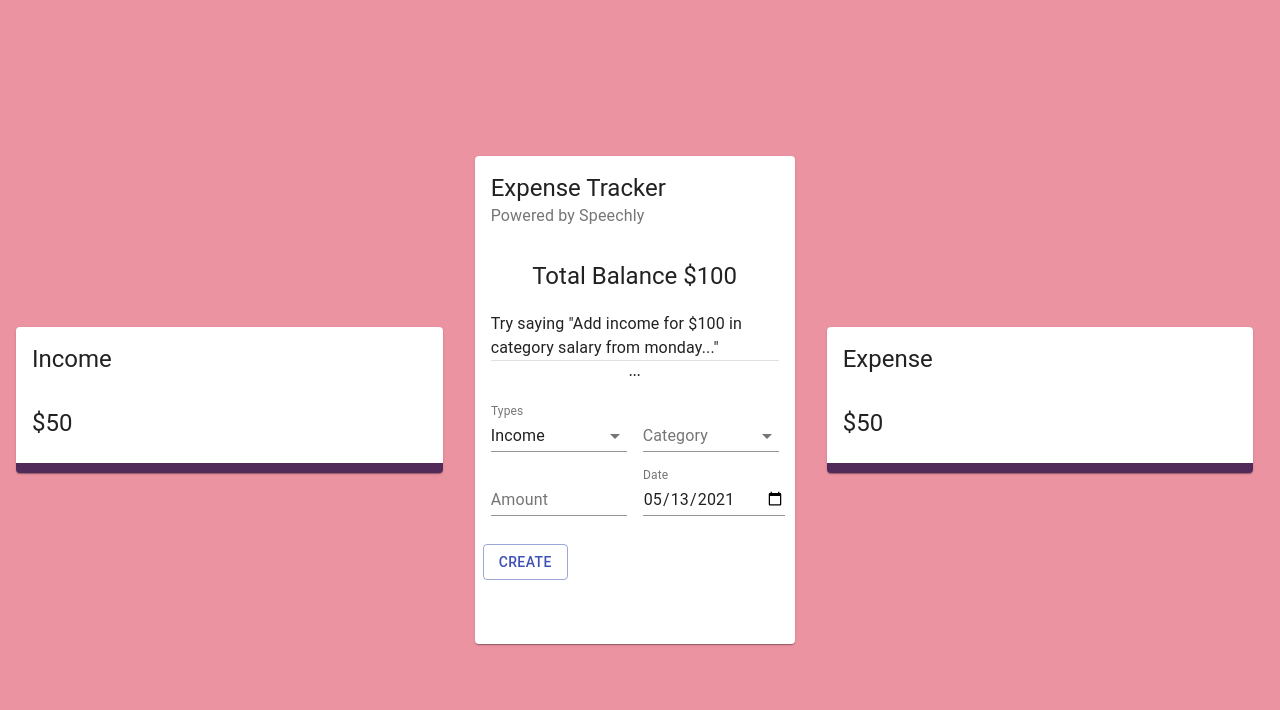
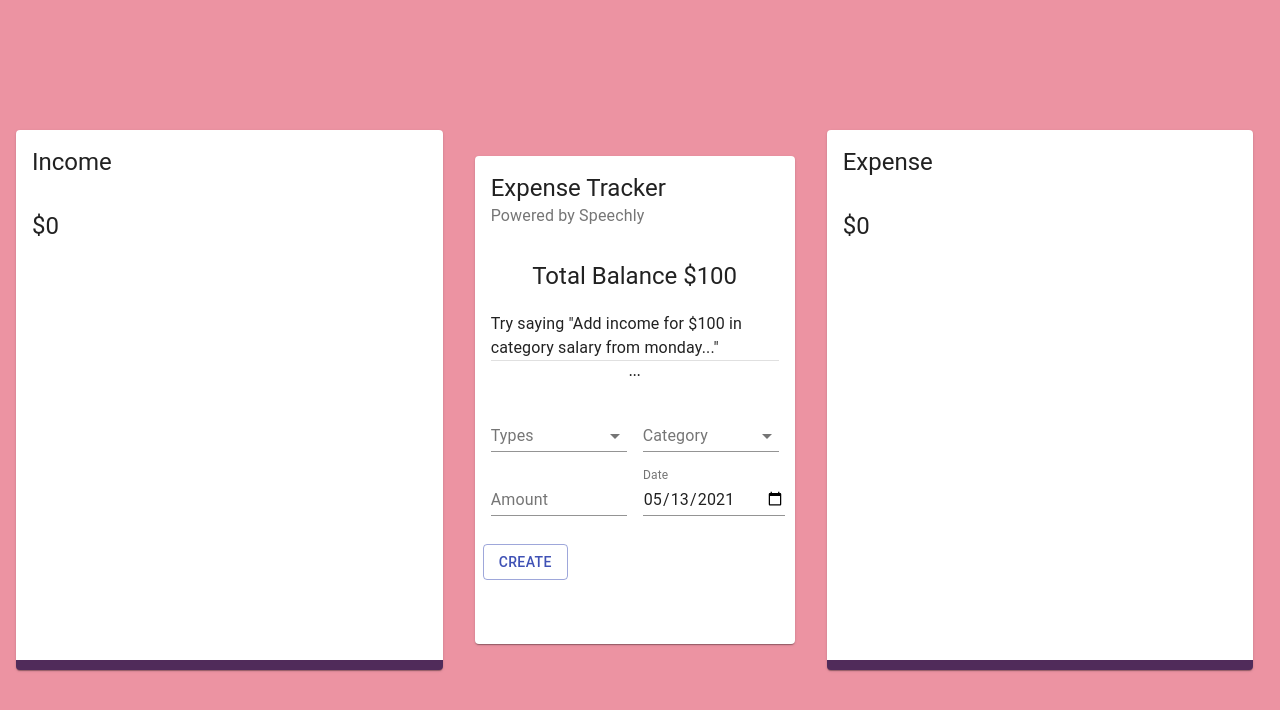
Before and after one commit to benimahat1291/ExpenseTracker, a React (Create React App) app: page / in a window 1280 px wide. Shown: the top 710 px of the page. Built offline with nearby package versions, Linux system fonts and the light colour scheme.

Commit message:
chart.js

```diff
--- a/src/components/details/Details.jsx
+++ b/src/components/details/Details.jsx
@@ -2,18 +2,21 @@ import React from 'react';
 import {Card, CardHeader, CardContent, Typography} from "@material-ui/core";
 import {Doughnut} from "react-chartjs-2";
 import useStyles from "./styles"
+import useTransactions from "../../useTransactions"
 
 const Details = ({title}) => {
     const classes = useStyles();
+    const {total, chartData} = useTransactions(title);
+
     return (
-       <Card className={classes.income}>
+       <Card className={title === "Income" ? classes.income : classes.expense}>
            <CardHeader title={title}/>
            <CardContent>
-               <Typography variant="h5">$50</Typography>
-               {/* <Doughnut /> */}
+               <Typography variant="h5">${total}</Typography>
+               <Doughnut data={chartData}/>
            </CardContent>
        </Card>
-    )
+    );
 }
 
 export default Details
--- a/src/components/main/form/Form.jsx
+++ b/src/components/main/form/Form.jsx
@@ -9,7 +9,7 @@ import {incomeCategories, expenseCategories} from "../../../constants/categories
 const initialState = {
     amount: "",
     category: "",
-    type: "Income",
+    TypeOf: "Income",
     date: formatDate(new Date()),
 }
 
@@ -18,14 +18,14 @@ const Form = () => {
     const [formData, setFormData] = useState(initialState)
     const {addTransaction} = useContext(ExpenseTrackerContext)
 
-
     const createTransaction = () => {
         const transaction = {...formData, amount: Number(formData.amount), id: uuidv4()};
         addTransaction(transaction);
         setFormData(initialState);
+        console.log('Transaction>>', transaction)
     }
 
-    const selectedCategories = formData.type === "Income" ? incomeCategories : expenseCategories;
+    const selectedCategories = formData.typeOf === "Income" ? incomeCategories : expenseCategories;
 
     return (
         <Grid container spacing={2}>
@@ -37,9 +37,9 @@ const Form = () => {
             <Grid item xs={6}>
                 <FormControl fullWidth>
                     <InputLabel>Types</InputLabel>
-                    <Select value={formData.type} onChange={(e)=> setFormData({...formData, type: e.target.value})}>
-                        <MenuItem value="Income">Income</MenuItem>
-                        <MenuItem value="Expense">Expense</MenuItem>
+                    <Select value={formData.typeOf}  onChange={(e)=> setFormData({...formData, typeOf: e.target.value})}>
+                        {console.log(formData.typeOf)}
+                        {["Income", "Expense"].map((t) => <MenuItem key={t} value={t}>{t}</MenuItem>)}
                     </Select>
                 </FormControl>
             </Grid>
--- /dev/null
+++ b/src/useTransactions.js
@@ -0,0 +1,35 @@
+import {useContext} from "react";
+import {ExpenseTrackerContext} from "./context/context";
+import {incomeCategories, expenseCategories, resetCategories} from "./constants/categories";
+
+const useTransactions = (title) => {
+    resetCategories();
+    const {transactions} = useContext(ExpenseTrackerContext);
+    // console.log("type",transactions[0].type)
+    // console.log("transactions>>>>", transactions)
+    const transactionsPerType = transactions.filter((t) => t.typeOf === title);
+    const total = transactionsPerType.reduce((acc, curVal) => acc += curVal.amount, 0);
+    const categories = title === "Income" ? incomeCategories : expenseCategories;
+
+    console.log({total, categories, transactionsPerType})
+
+    transactionsPerType.forEach((t)=> {
+        const category = categories.find((c)=> c.type === t.category);
+        if(category) category.amount += t.amount;
+    });
+
+    const filteredCategories = categories.filter((c) => c.amount > 0);
+
+    const chartData = {
+        datasets: [{
+            data: filteredCategories.map((c)=> c.amount),
+            backgroundColor:filteredCategories.map((c)=> c.color)
+        }],
+        labels: filteredCategories.map((c) => c.type)
+    };
+
+    console.log({filteredCategories, transactionsPerType, chartData, total, categories})
+    return {total, chartData}
+};
+
+export default useTransactions;
```
